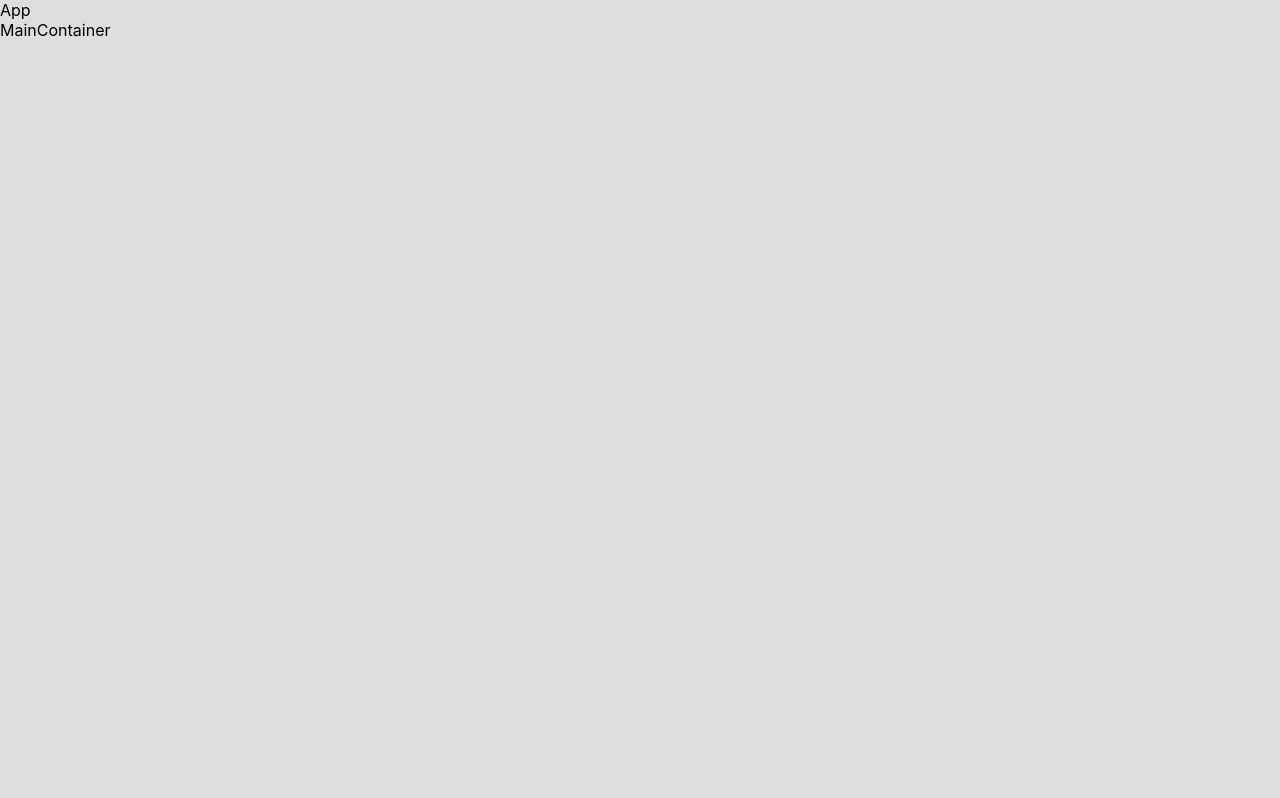
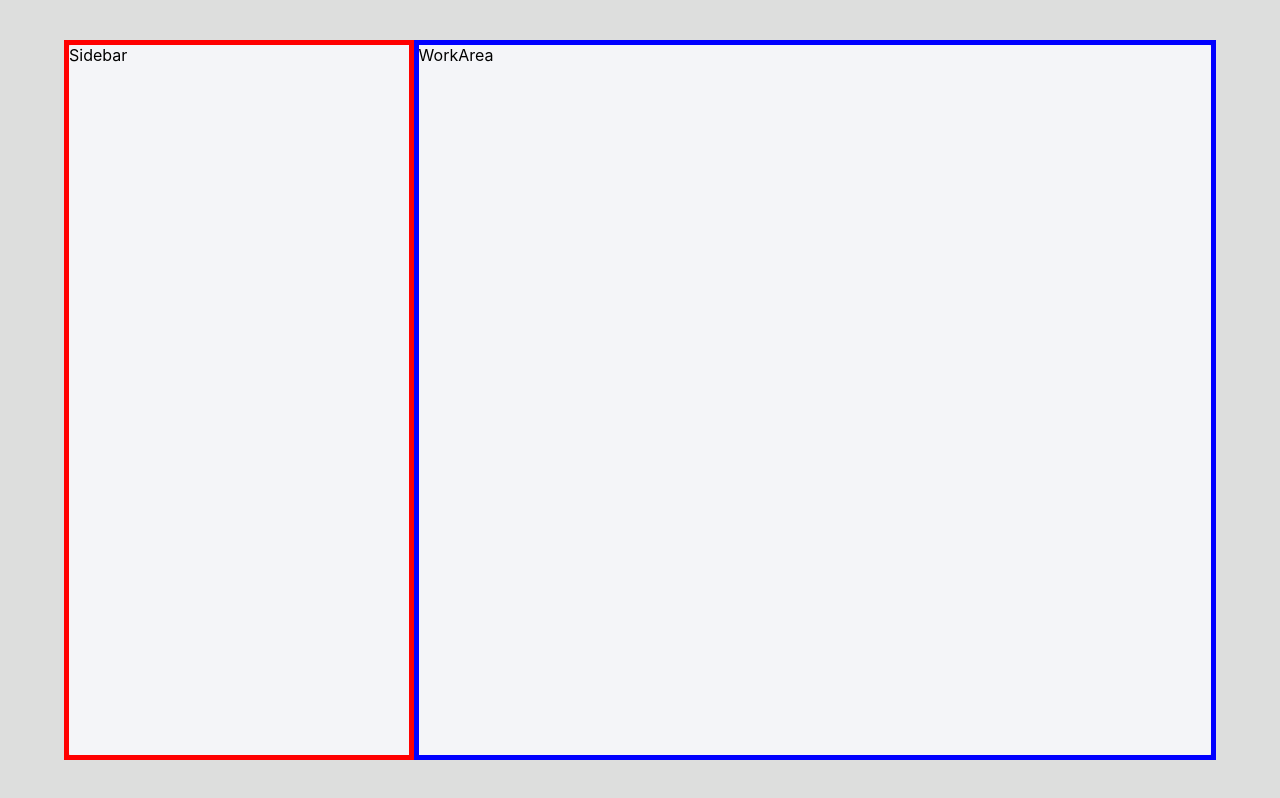
Before and after one commit to Ashfaque-calicut/Live_chat, a React (Create React App) app in the folder client/: page / in a window 1280 px wide. Built offline with nearby package versions, Linux system fonts and the light colour scheme.

Commit message:
two components created

```diff
--- a/client/src/App.css
+++ b/client/src/App.css
@@ -5,4 +5,7 @@
 {
 background-color:#dddedd ;
 min-height: 100vh;
+display: flex;
+justify-content: center;
+align-items: center;
 }
--- a/client/src/App.js
+++ b/client/src/App.js
@@ -5,7 +5,6 @@ import MainContainer from "./Components/MainContainer";
 function App() {
   return (
     <div className="App">
-     App
      <MainContainer/>
     </div>
   );
--- a/client/src/Components/MainContainer.jsx
+++ b/client/src/Components/MainContainer.jsx
@@ -1,9 +1,14 @@
 import React from 'react'
 import'./myStyles.css'
+import Sidebar from './Sidebar'
+import WorkArea from './WorkArea'
 
 function MainContainer() {
   return (
-    <div>MainContainer</div>
+    <div className='main-container'>
+      <Sidebar/>
+      <WorkArea/>
+    </div>
   )
 }
 
--- /dev/null
+++ b/client/src/Components/Sidebar.jsx
@@ -0,0 +1,10 @@
+import React from 'react'
+import'./myStyles.css'
+
+function Sidebar() {
+  return (
+    <div className='sidebar-container'>Sidebar</div>
+  )
+}
+
+export default Sidebar
--- /dev/null
+++ b/client/src/Components/WorkArea.jsx
@@ -0,0 +1,10 @@
+import React from 'react'
+import'./myStyles.css'
+
+function WorkArea() {
+  return (
+    <div className='workArea-container'>WorkArea</div>
+  )
+}
+
+export default WorkArea
--- a/client/src/Components/myStyles.css
+++ b/client/src/Components/myStyles.css
@@ -0,0 +1,16 @@
+.main-container
+{
+  background-color: #f4f5f8;
+  height: 90vh;
+  width: 90vw;
+  display: flex;
+  border-radius: 20px;
+}
+.sidebar-container{
+   flex: 0.3;
+   border: 5px solid red;
+}
+.workArea-container{
+    flex: 0.7;
+    border: 5px solid blue;
+}
```
